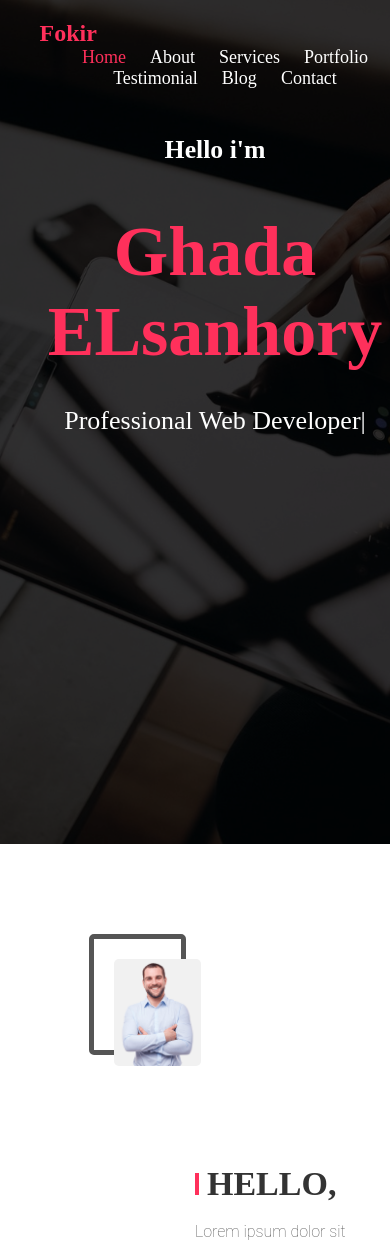
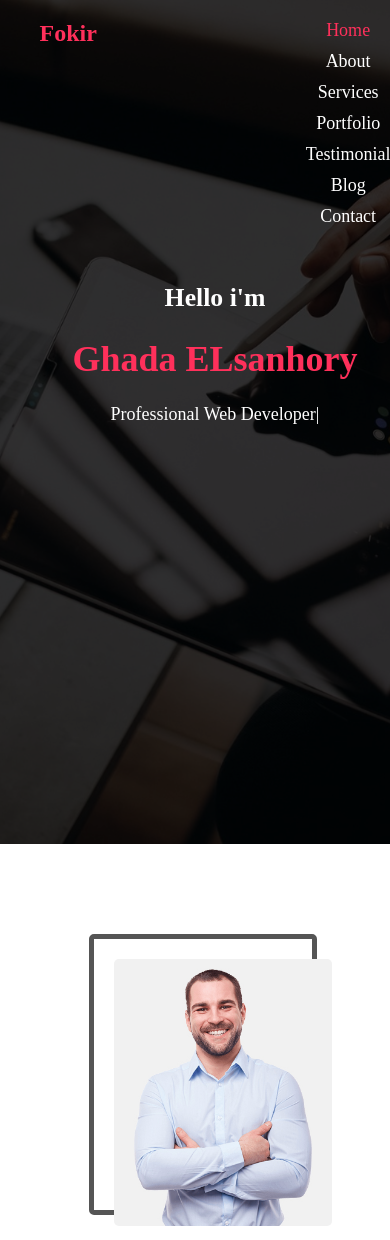
Before and after one commit to Ghada-M-Elsanhory/Fokir, a plain HTML site: page index.html in a window 390 px wide. Shown: the top 1240 px of the page. Drawn offline with nearby package versions, Linux system fonts and the light colour scheme; files whose address does not match are found by name.

Commit message:
media queries

```diff
--- a/Css/fokir.css
+++ b/Css/fokir.css
@@ -812,3 +812,60 @@ body {
     transition: all 0.3s;
   }
   /* footer */
+
+/* media queries  breakpoints */
+@media screen and (max-width: 768px) {
+    .content h1 {
+      font-size: 40px;
+    }
+    .content h4 {
+      font-size: 16px;
+    }
+
+    .header-content h1 {
+      font-size: 50px;
+    }
+
+    .header-content h4 {
+      font-size: 20px;
+    }
+
+    .navbar .links ul li {
+      display: block;
+      margin-left: 0;
+      margin-bottom: 10px;
+    }
+
+    .about-img {
+      width: 100%;
+      float: none;
+    }
+
+    .about-content {
+      width: 100%;
+      float: none;
+    }
+  }
+
+  @media screen and (max-width: 576px) {
+    .header-content h1 {
+      font-size: 36px;
+    }
+
+    .header-content h4 {
+      font-size: 18px;
+    }
+
+    .services-item {
+      width: 100%;
+      margin-bottom: 20px;
+    }
+
+    .portfolio-item {
+      width: 100%;
+    }
+
+    .counter-item {
+      width: 100%;
+    }
+  }
```
